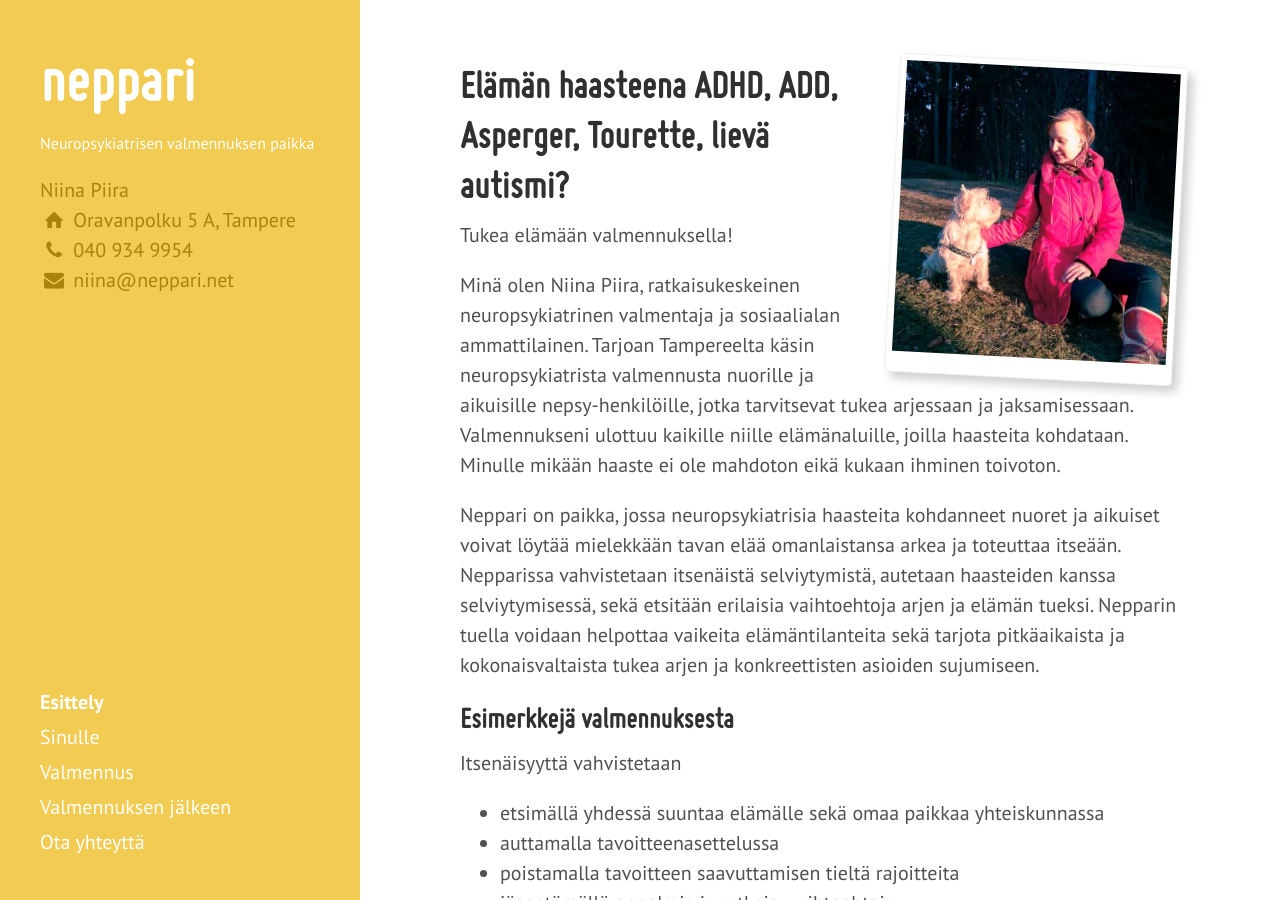
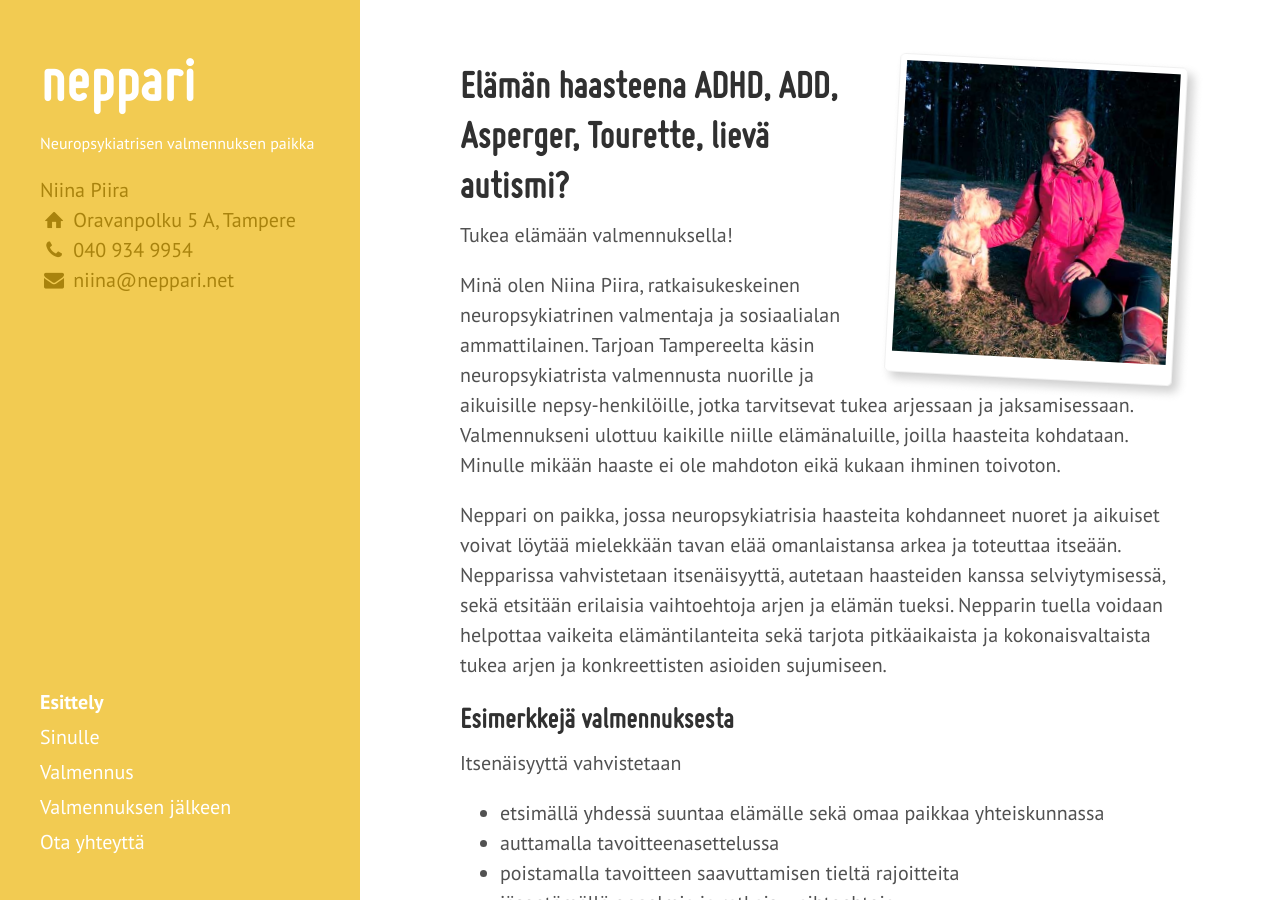
Before and after one commit to niinapiira/neppari.net, a Jekyll site: the page built from index.md, in a window 1280 px wide and 900 px high. Built offline with Jekyll 4.4.1, drawn with Linux system fonts in a browser that asks for light colours; Markdown is read by kramdown in place of the engine named in the settings.

Commit message:
Updated index.md

```diff
--- a/index.md
+++ b/index.md
@@ -12,7 +12,7 @@
 
 Minä olen Niina Piira, ratkaisukeskeinen neuropsykiatrinen valmentaja ja sosiaalialan ammattilainen. Tarjoan Tampereelta käsin neuropsykiatrista valmennusta nuorille ja aikuisille nepsy-henkilöille, jotka tarvitsevat tukea arjessaan ja jaksamisessaan. Valmennukseni ulottuu kaikille niille elämänaluille, joilla haasteita kohdataan. Minulle mikään haaste ei ole mahdoton eikä kukaan ihminen toivoton.
 
-Neppari on paikka, jossa neuropsykiatrisia haasteita kohdanneet nuoret ja aikuiset voivat löytää mielekkään tavan elää omanlaistansa arkea ja toteuttaa itseään. Nepparissa vahvistetaan itsenäistä selviytymistä, autetaan haasteiden kanssa selviytymisessä, sekä etsitään erilaisia vaihtoehtoja arjen ja elämän tueksi. Nepparin tuella voidaan helpottaa vaikeita elämäntilanteita sekä tarjota pitkäaikaista ja kokonaisvaltaista tukea arjen ja konkreettisten asioiden sujumiseen.
+Neppari on paikka, jossa neuropsykiatrisia haasteita kohdanneet nuoret ja aikuiset voivat löytää mielekkään tavan elää omanlaistansa arkea ja toteuttaa itseään. Nepparissa vahvistetaan itsenäisyyttä, autetaan haasteiden kanssa selviytymisessä, sekä etsitään erilaisia vaihtoehtoja arjen ja elämän tueksi. Nepparin tuella voidaan helpottaa vaikeita elämäntilanteita sekä tarjota pitkäaikaista ja kokonaisvaltaista tukea arjen ja konkreettisten asioiden sujumiseen.
 
 ## Esimerkkejä valmennuksesta
 
```
